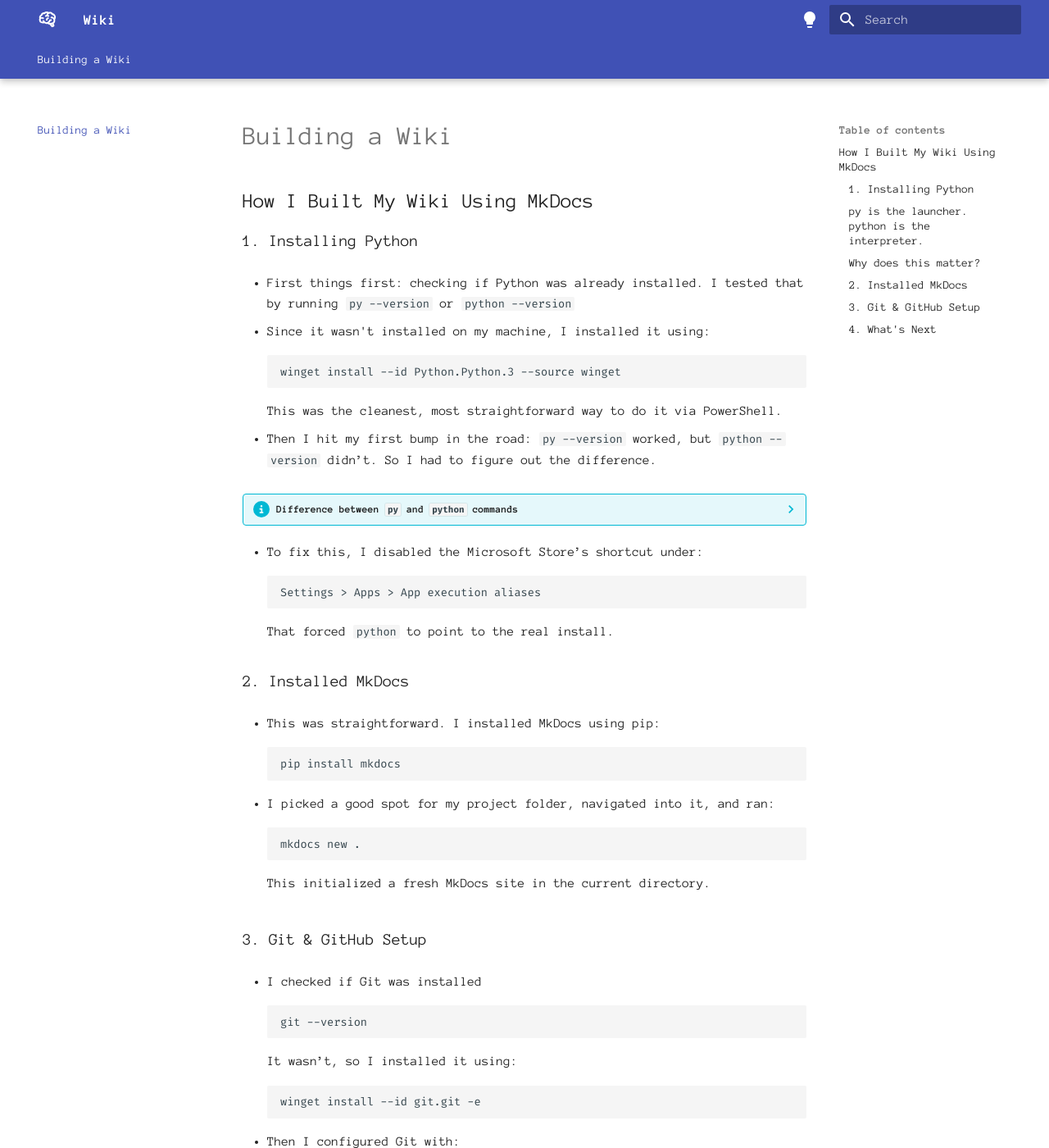
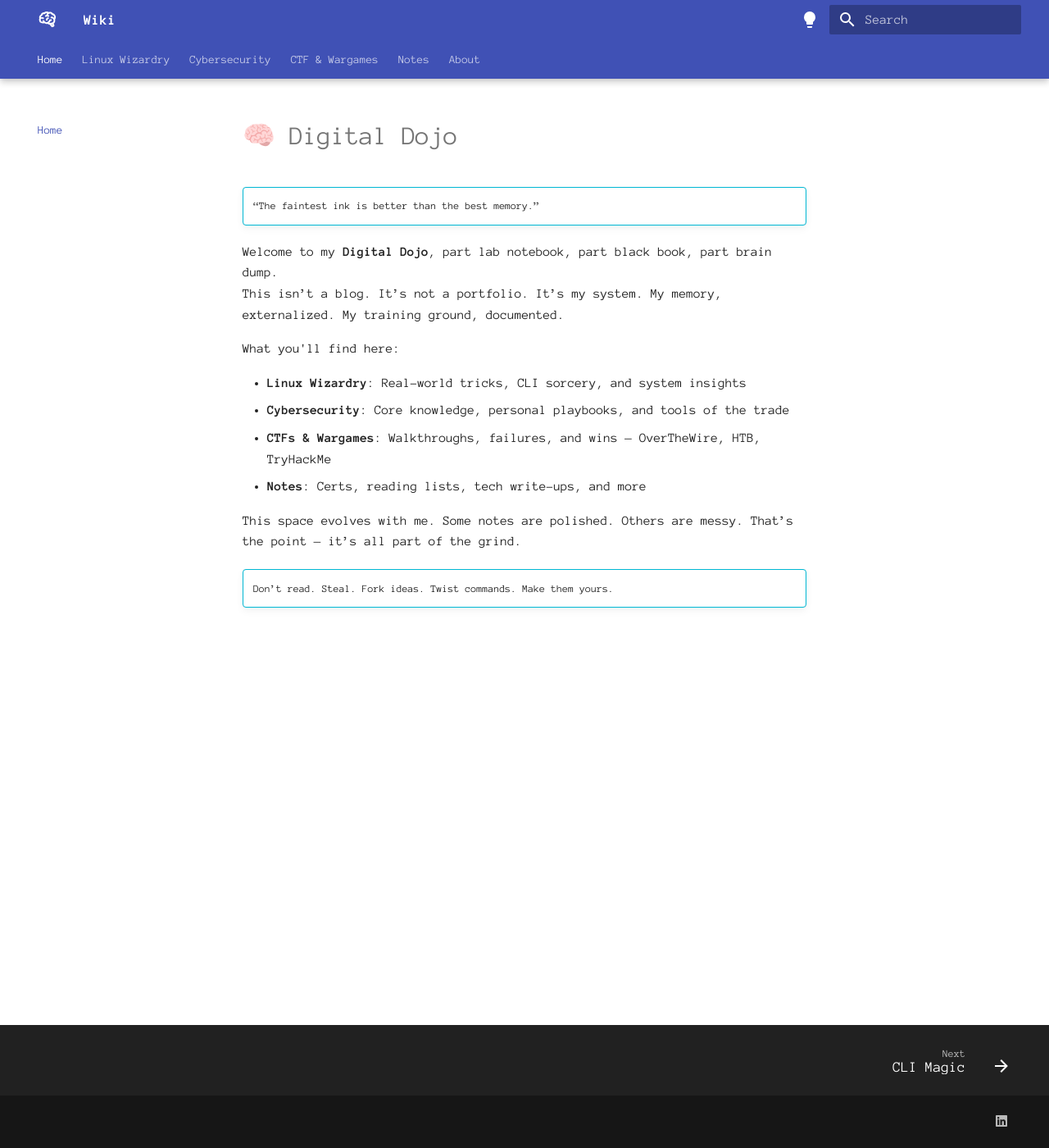
Before and after one commit to Fudomaru/wiki, an MkDocs documentation site: the page built from docs/index.md, in a window 1280 px wide and 1400 px high. Shown: the whole window at 82% size. Built offline with MkDocs 1.6.1 and Material for MkDocs 9.7.7, drawn with Linux system fonts in a browser that asks for light colours; some of the changed text lies outside the part shown.

Commit message:
Building a Filestructur

````diff
--- a/docs/index.md
+++ b/docs/index.md
@@ -1,113 +1,27 @@
 ---
-title: Building a Wiki
-description: Short tutorial style explaination how I build this page, what problems I had, and what I learned from it.
+title: Home
+description: Welcome to my Dojo. Now enjoy.
 ---
 
-# Building a Wiki
+# 🧠 Digital Dojo
 
-## How I Built My Wiki Using MkDocs
+!!! info ""
 
-### 1. Installing Python
-
-- First things first: checking if Python was already installed. I tested that by running `py --version` or `python --version`
-
-- Since it wasn't installed on my machine, I installed it using:
-```
-winget install --id Python.Python.3 --source winget
-```
-This was the cleanest, most straightforward way to do it via PowerShell.
-
-- Then I hit my first bump in the road: `py --version` worked, but `python --version` didn’t. So I had to figure out the difference.
+    “The faintest ink is better than the best memory.”
 
 
-??? info "Difference between `py` and `python` commands"
+Welcome to my **Digital Dojo**, part lab notebook, part black book, part brain dump.
+This isn’t a blog. It’s not a portfolio. It’s my system. My memory, externalized. My training ground, documented.
 
-	### **`py` is the launcher. `python` is the interpreter.**
+What you'll find here:
 
-	- `py` is a small helper that comes with the official Python install on Windows. Its job is to find and launch the right Python version.
+- **Linux Wizardry**: Real-world tricks, CLI sorcery, and system insights
+- **Cybersecurity**: Core knowledge, personal playbooks, and tools of the trade
+- **CTFs & Wargames**: Walkthroughs, failures, and wins — OverTheWire, HTB, TryHackMe
+- **Notes**: Certs, reading lists, tech write-ups, and more
 
-	- `python` is the actual interpreter — the program that runs your code.
+This space evolves with me. Some notes are polished. Others are messy. That’s the point — it’s all part of the grind.
 
-    ### Why does this matter?
+!!! info ""
 
-	Because `py` usually works even if your PATH isn't set up right.
-	But `python` might be broken, hijacked, or just point to the wrong thing (like the Microsoft Store version).
-
-    **Bottom line:**
-
-	- Use `py` when your system is fresh and you’re still figuring things out.
-	- But for full control and compatibility (especially with scripts, tools, and virtual environments), make sure `python` points to your real install — and then use `python` from that point forward.
-
-	**If `py` is the butler, `python` is the king.**
-	Eventually, you don’t want to talk to the butler anymore.
-
-- To fix this, I disabled the Microsoft Store’s shortcut under:
-```
-Settings > Apps > App execution aliases
-```
-That forced `python` to point to the real install.
-
-### 2. Installed MkDocs
-
-- This was straightforward. I installed MkDocs using pip:
-```
-pip install mkdocs
-```
-
-- I picked a good spot for my project folder, navigated into it, and ran:
-```
-mkdocs new .
-```
-This initialized a fresh MkDocs site in the current directory.
-
-### 3. Git & GitHub Setup
-
-- I checked if Git was installed
-```
-git --version
-```
-It wasn’t, so I installed it using:
-```
-winget install --id git.git -e
-```
-
-- Then I configured Git with:
-```
-git config --global user.name "Your Name"
-git config --global user.email "your@email.com"
-```
-- I initialized my repo and set up the remote:
-```
-git init
-git remote add origin https://github.com/YOUR_USERNAME/my-wiki.git
-git add .
-git commit -m "Initial commit"
-git push -u origin main
-```
-- That’s where I hit the next wall: the push failed. Why? Because I hadn’t set up GitHub authentication on this machine.
-
-??? info "GitHub setup"
-
-	Since this was a fresh install, I needed to authenticate with GitHub using SSH:
-
-	- Generated an SSH key (`ssh-keygen`) and copied the public key.
-	- Added the key to GitHub under *Settings > SSH and GPG keys*.
-	- Switched the Git remote to use SSH:
-
-	```
-	git remote set-url origin git@github.com:username/repo.git
-	```
-
-- With that out of the way, I built and deployed the site:
-```
-mkdocs build
-mkdocs gh-deploy
-```
-MkDocs created a gh-pages branch with only the built site and pushed it to GitHub
-— ready to be served.
-
-### 4. What's Next
-
-- Writing actual content: The infrastructure’s ready. Now comes the real work: documenting ideas, tools, commands, thoughts.
-- Structuring the knowledge: Tags, categories, maybe a TOC plugin. I want a digital brain that grows with me.
-- Styling the site: Playing with themes (starting with Material for MkDocs) and customizing fonts, colors, and layout.
+     Don’t read. Steal. Fork ideas. Twist commands. Make them yours.
--- /dev/null
+++ b/docs/notes/projects/digital-dojo.md
@@ -0,0 +1,113 @@
+---
+title: Building a Digital Dojo
+description: Short tutorial style explaination how I build this page, what problems I had, and what I learned from it.
+---
+
+# Building a Digital Dojo
+
+## How I Built My Digital Dojo Using MkDocs
+
+### 1. Installing Python
+
+- First things first: checking if Python was already installed. I tested that by running `py --version` or `python --version`
+
+- Since it wasn't installed on my machine, I installed it using:
+```
+winget install --id Python.Python.3 --source winget
+```
+This was the cleanest, most straightforward way to do it via PowerShell.
+
+- Then I hit my first bump in the road: `py --version` worked, but `python --version` didn’t. So I had to figure out the difference.
+
+
+??? info "Difference between `py` and `python` commands"
+
+	### **`py` is the launcher. `python` is the interpreter.**
+
+	- `py` is a small helper that comes with the official Python install on Windows. Its job is to find and launch the right Python version.
+
+	- `python` is the actual interpreter — the program that runs your code.
+
+    ### Why does this matter?
+
+	Because `py` usually works even if your PATH isn't set up right.
+	But `python` might be broken, hijacked, or just point to the wrong thing (like the Microsoft Store version).
+
+    **Bottom line:**
+
+	- Use `py` when your system is fresh and you’re still figuring things out.
+	- But for full control and compatibility (especially with scripts, tools, and virtual environments), make sure `python` points to your real install — and then use `python` from that point forward.
+
+	**If `py` is the butler, `python` is the king.**
+	Eventually, you don’t want to talk to the butler anymore.
+
+- To fix this, I disabled the Microsoft Store’s shortcut under:
+```
+Settings > Apps > App execution aliases
+```
+That forced `python` to point to the real install.
+
+### 2. Installed MkDocs
+
+- This was straightforward. I installed MkDocs using pip:
+```
+pip install mkdocs
+```
+
+- I picked a good spot for my project folder, navigated into it, and ran:
+```
+mkdocs new .
+```
+This initialized a fresh MkDocs site in the current directory.
+
+### 3. Git & GitHub Setup
+
+- I checked if Git was installed
+```
+git --version
+```
+It wasn’t, so I installed it using:
+```
+winget install --id git.git -e
+```
+
+- Then I configured Git with:
+```
+git config --global user.name "Your Name"
+git config --global user.email "your@email.com"
+```
+- I initialized my repo and set up the remote:
+```
+git init
+git remote add origin https://github.com/YOUR_USERNAME/my-wiki.git
+git add .
+git commit -m "Initial commit"
+git push -u origin main
+```
+- That’s where I hit the next wall: the push failed. Why? Because I hadn’t set up GitHub authentication on this machine.
+
+??? info "GitHub setup"
+
+	Since this was a fresh install, I needed to authenticate with GitHub using SSH:
+
+	- Generated an SSH key (`ssh-keygen`) and copied the public key.
+	- Added the key to GitHub under *Settings > SSH and GPG keys*.
+	- Switched the Git remote to use SSH:
+
+	```
+	git remote set-url origin git@github.com:username/repo.git
+	```
+
+- With that out of the way, I built and deployed the site:
+```
+mkdocs build
+mkdocs gh-deploy
+```
+MkDocs created a gh-pages branch with only the built site and pushed it to GitHub
+— ready to be served.
+
+### 4. What's Next
+
+- Writing actual content: The infrastructure’s ready. Now comes the real work: documenting ideas, tools, commands, thoughts.
+- Structuring the knowledge: Tags, categories, maybe a TOC plugin. I want a digital brain that grows with me.
+- Styling the site: Playing with themes (starting with Material for MkDocs) and customizing fonts, colors, and layout.
--- a/mkdocs.yml
+++ b/mkdocs.yml
@@ -1,4 +1,6 @@
 site_name: Wiki
+site_description: "A Linux & Cybersecurity notebook forged in fire."
+site_author: "Fudomaru"
 
 theme:
 
@@ -24,7 +26,7 @@ theme:
         icon: material/lightbulb-outline
         name: Light
       primary: teal
-      accent: deep purple
+      accent: lime
 
   font:
     text: Anonymous Pro
@@ -51,3 +53,27 @@ markdown_extensions:
   - admonition
   - pymdownx.details
   - pymdownx.superfences
+
+nav:
+  - Home: index.md
+  - Linux Wizardry:
+      - CLI Magic: linux/cli-magic.md
+      - System Internals: linux/system-internals.md
+      - Network Kung-Fu: linux/networking.md
+      - Automation & Scripts: linux/automation.md
+  - Cybersecurity:
+      - Fundamentals: cybersec/fundamentals.md
+      - Toolbelt: cybersec/tools.md
+      - Playbooks: cybersec/playbooks.md
+  - CTF & Wargames:
+      - Overthewire:
+          - Bandit: ctf/overthewire/bandit.md
+          - Narnia: ctf/overthewire/narnia.md
+      - HackTheBox: ctf/htb.md
+      - TryHackMe: ctf/thm.md
+  - Notes:
+      - Certifications: notes/certs.md
+      - Readings & Videos: notes/media.md
+      - Projects:
+        - Digital Dojo: notes/projects/digital-dojo.md
+  - About: about.md
````
Also changed, not shown: docs/about.md (added, +32 -0 lines), docs/ctf/htb.md (added, +4 -0 lines), docs/ctf/overthewire/bandit.md (added, +4 -0 lines), docs/ctf/overthewire/narnia.md (added, +4 -0 lines), docs/ctf/thm.md (added, +4 -0 lines), docs/cybersec/fundamentals.md (added, +4 -0 lines), docs/cybersec/playbooks.md (added, +4 -0 lines), docs/cybersec/tools.md (added, +4 -0 lines), docs/linux/automation.md (added, +4 -0 lines), docs/linux/cli-magic.md (added, +4 -0 lines), docs/linux/networking.md (added, +4 -0 lines), docs/linux/system-internals.md (added, +4 -0 lines), docs/notes/certs.md (added, +4 -0 lines), docs/notes/media.md (added, +4 -0 lines).
